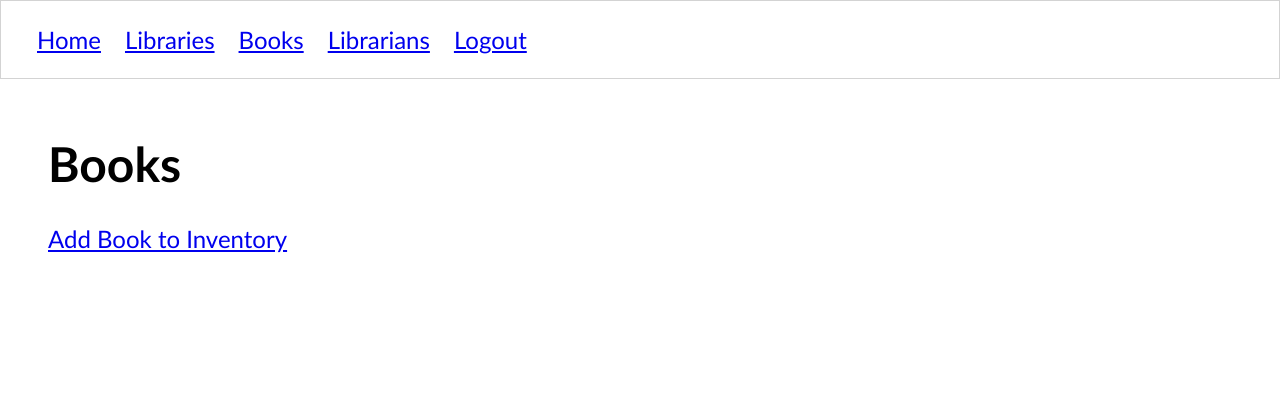
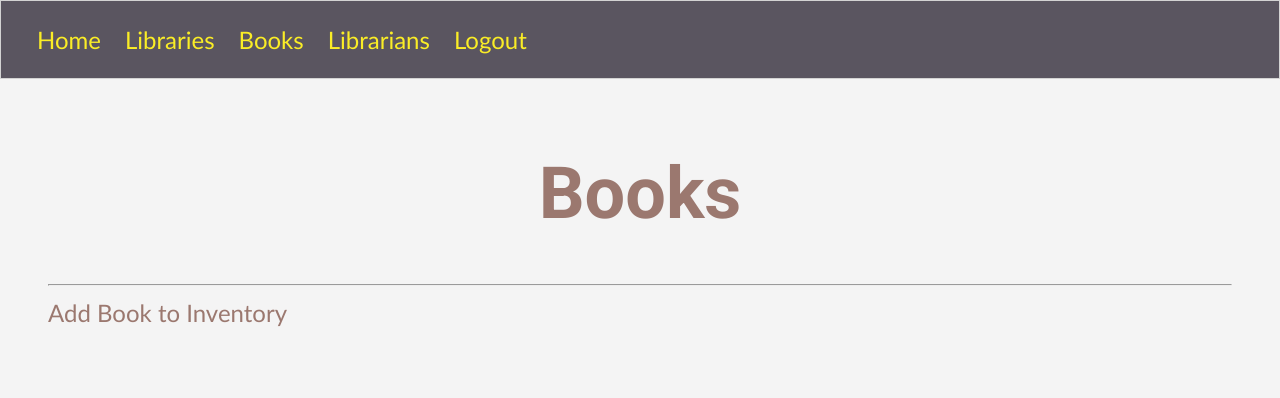
Before and after one commit to laurenriddle/Nashville-Library-Application-Python, a Django app: template libraryapp/templates/books/list.html in a window 1280 px wide. Shown: the top 398 px of the page. Run offline with Django 3.2, Linux system fonts and the light colour scheme; the template is opened without the code that fills it, so the values that code supplies are empty; parts of the project's set-up code (start-up, migrations or seed data) failed here and were passed over.

Commit message:
added styles to books page

```diff
--- a/libraryapp/static/styles/books.css
+++ b/libraryapp/static/styles/books.css
@@ -1,3 +1,5 @@
+@import url('https://fonts.googleapis.com/css?family=Courier+Prime&display=swap');
+@import url('https://fonts.googleapis.com/css?family=Courier+Prime|Roboto:700&display=swap');
 .books {
     list-style: none;
     display: flex;
@@ -11,12 +13,72 @@
     border: 1px solid gray;
     margin: 1em;
     padding: 1.5em;
+    background-color: #46344E;
+    /* color: #FAED26; */
+    border-radius: 20px;
+    color: white;
 }
 
 .book__title {
     font-size: 1.1em;
+    color:#FAED26;
+    font-family: 'Roboto', sans-serif;
+    font-weight: bolder;
+}
+
+.book__title:hover {
+    font-size: 1.1em;
+    color:rgba(250, 236, 38, 0.836);
+    font-family: 'Roboto', sans-serif;
+    font-weight: bolder;
 }
 
 .book__description {
     font-size: 0.75em;
+    font-family: 'Courier Prime', monospace;
+
 }
+.book > button {
+    /* background-color: #9b786f; */
+    background-color: #5a5560;
+    color: white;
+    /* width: 30%; */
+    /* height: 20%; */
+    font-size: medium;
+    font-family: 'Courier Prime', monospace;
+    border-radius: 10px;
+}
+
+.books-title {
+    color:#9b786f;
+    text-align: center;
+    font-family: 'Roboto', sans-serif;
+    font-size: 3em;
+}
+body {
+    background-color: rgba(241, 241, 241, 0.76);
+
+}
+
+#site-nav {
+    background-color: #5a5560;
+
+}
+.navList__route a{
+
+    color:#FAED26;
+    text-decoration: none;
+
+}
+
+.add-book {
+    color:#9b786f;
+    text-decoration: none;
+
+
+}
+
+.add-book:hover {
+    color:#46344E;
+
+}
--- a/libraryapp/templates/books/list.html
+++ b/libraryapp/templates/books/list.html
@@ -6,14 +6,14 @@
 {% endblock %}
 
 {% block content %}
-    <h1>Books</h1>
+    <h1 class="books-title">Books</h1><hr/>
 
     <dialog class="infoDialog">
         <div class="infoDialog__message"></div>
         <button class="closeDialog">Close</button>
     </dialog>
 
-    <a href="{% url 'libraryapp:book_form' %}">Add Book to Inventory</a>
+    <a class="add-book" href="{% url 'libraryapp:book_form' %}">Add Book to Inventory</a>
 
     <ol class="books">
     {% for book in all_books %}
```
Also changed, not shown: db.sqlite3.
